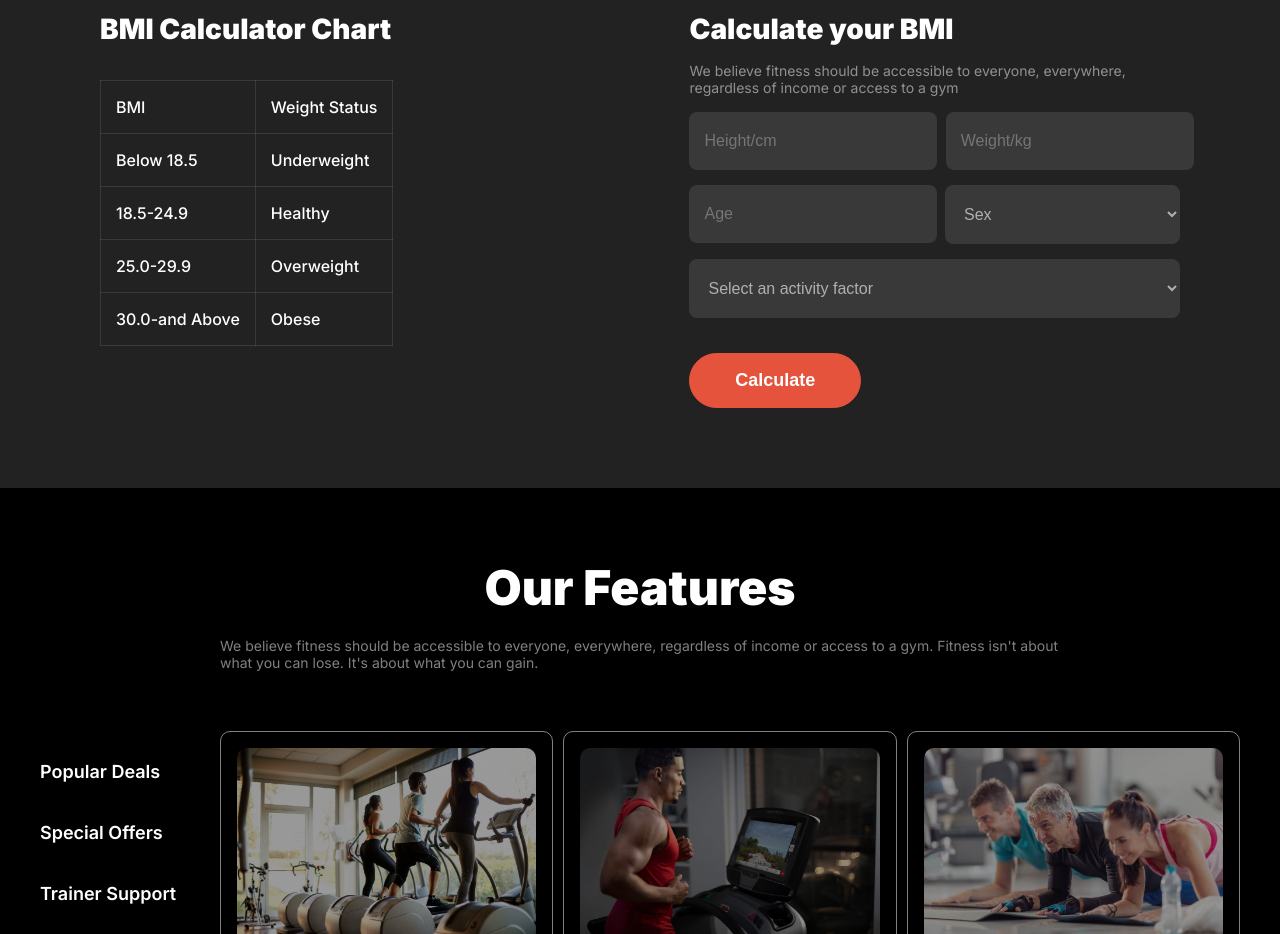
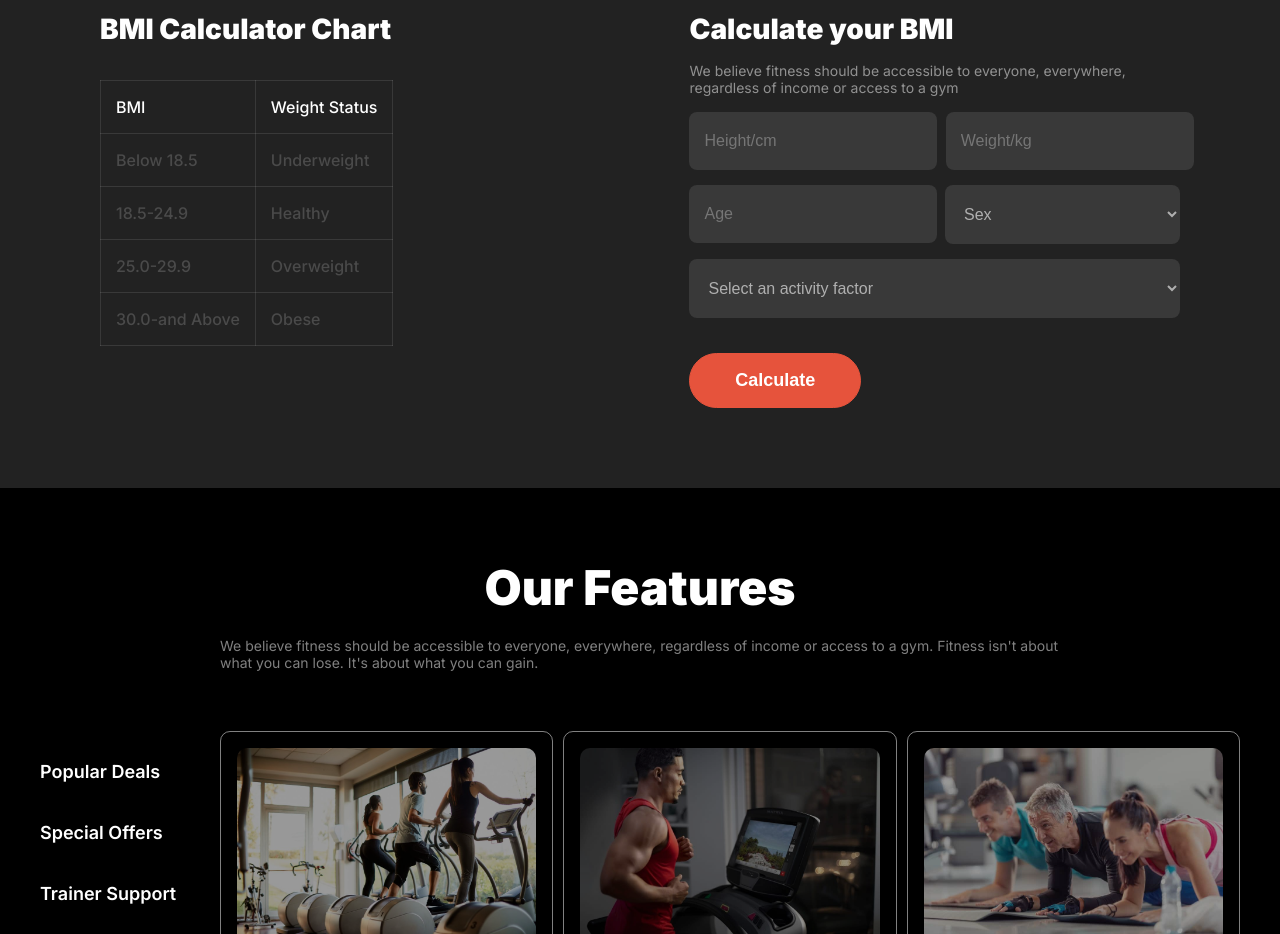
Before and after one commit to taniasumona15/Fitness-Studio-Project, a plain HTML site: page index.html in a window 1280 px wide. Shown: the part 2880-3814 px from the top of the page. Drawn offline with Linux system fonts and the light colour scheme.

Commit message:
color changes done

```diff
--- a/index.html
+++ b/index.html
@@ -255,6 +255,7 @@
                             <th>BMI</th>
                             <th>Weight Status</th>
                         </tr>
+                        <tbody>
                             <tr>
                                 <td>Below 18.5</td>
                                 <td>Underweight</td>
@@ -271,6 +272,8 @@
                                 <td>30.0-and Above</td>
                                 <td>Obese</td>
                             </tr>
+                        </tbody>
+
                     </table>
 
                 </div>
--- a/styles/fitness.css
+++ b/styles/fitness.css
@@ -610,6 +610,11 @@ td{
   font-size: 16px;
   font-weight: 500;
   text-align: left;
+}
+
+
+tbody tr td{
+  color: rgb(74, 74, 74);
 }
 
 .bmi-cal-chart{
```
Lines whose indentation alone changed are shown as unchanged.
